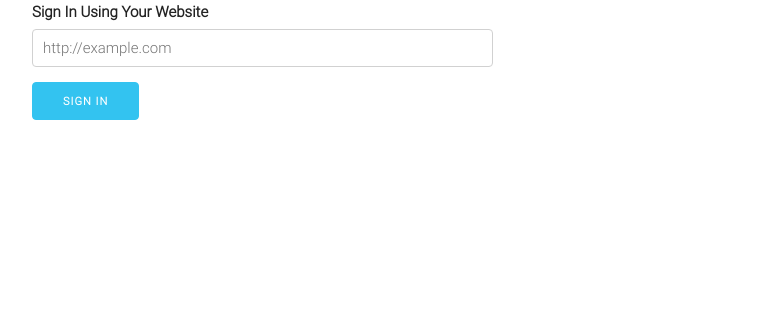
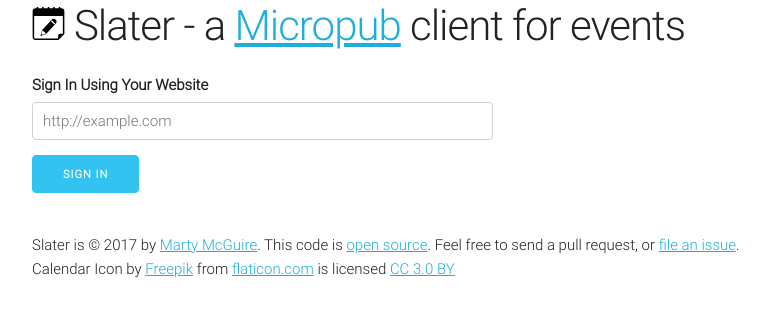
Before and after one commit to martymcguire/slater, a Flask app: page / in a window 1280 px wide. Shown: the top 317 px of the page, without its empty margins (128-898 px from the left). Run offline with Flask 2, Linux system fonts and the light colour scheme; parts of the project's set-up code (start-up, migrations or seed data) failed here and were passed over.

Commit message:
Add header and footer

```diff
--- a/slater/templates/base.jinja2
+++ b/slater/templates/base.jinja2
@@ -28,9 +28,16 @@
 
   <!-- Primary Page Layout
   –––––––––––––––––––––––––––––––––––––––––––––––––– -->
+  <header class="container">
+    <h2><a href="{{ url_for('views.new_event') }}"><img class="logo" src="{{ url_for('static', filename='images/slater-icon.svg') }}"/></a> Slater - a <a href="https://www.w3.org/TR/micropub/">Micropub</a> client for events</h2>
+  </header>
   {% block body %}{% endblock %}
 
 <!-- End Document
   –––––––––––––––––––––––––––––––––––––––––––––––––– -->
+  <footer class="container">
+  <div>Slater is © 2017 by <a href="https://martymcgui.re/">Marty McGuire</a>. This code is <a href="https://github.com/martymcguire/slater">open source</a>. Feel free to send a pull request, or <a href="https://github.com/martymcguire/slater/issues">file an issue</a>.</div>
+  <div>Calendar Icon by <a href="http://www.freepik.com" title="Freepik">Freepik</a> from <a href="http://www.flaticon.com" title="Flaticon">flaticon.com</a> is licensed <a href="http://creativecommons.org/licenses/by/3.0/" title="Creative Commons BY 3.0" target="_blank">CC 3.0 BY</a></div>
+  </footer>
 </body>
 </html>
```
Also changed, not shown: slater/static/images/slater-icon.svg (added).
